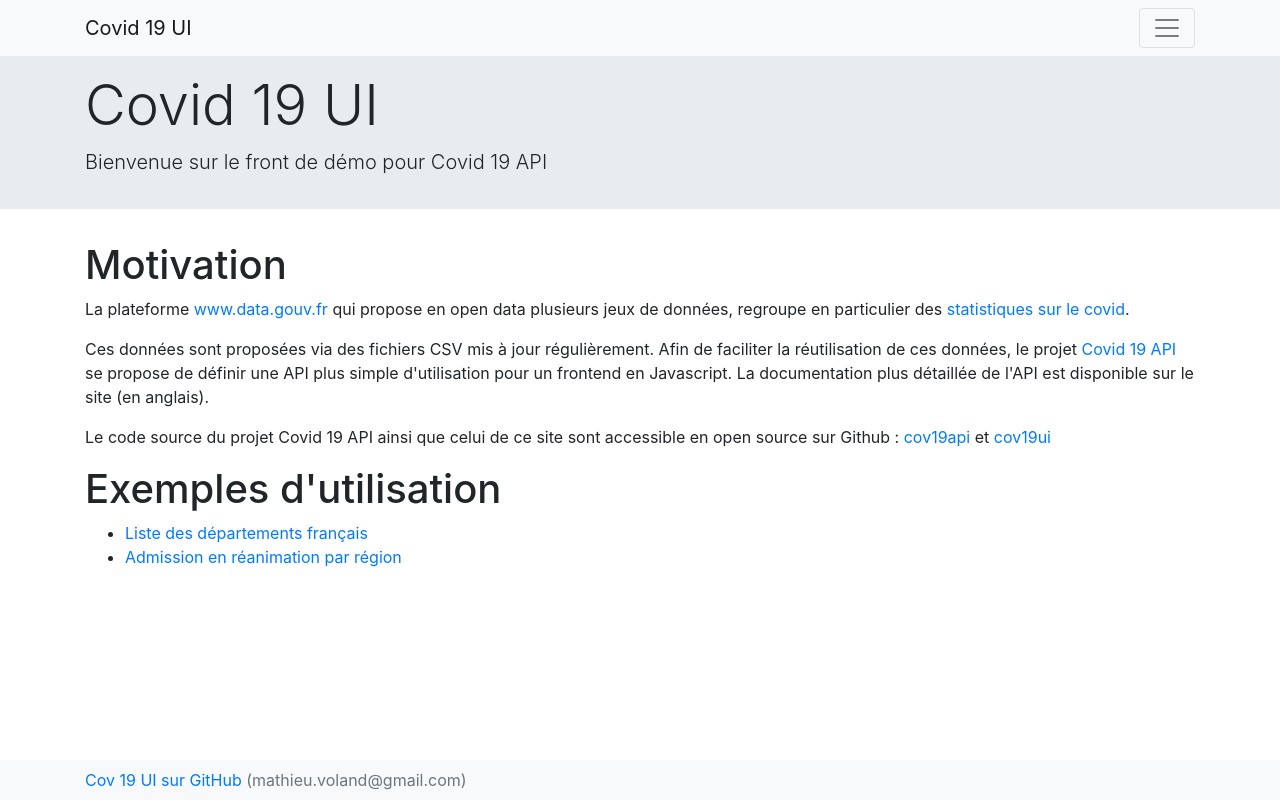
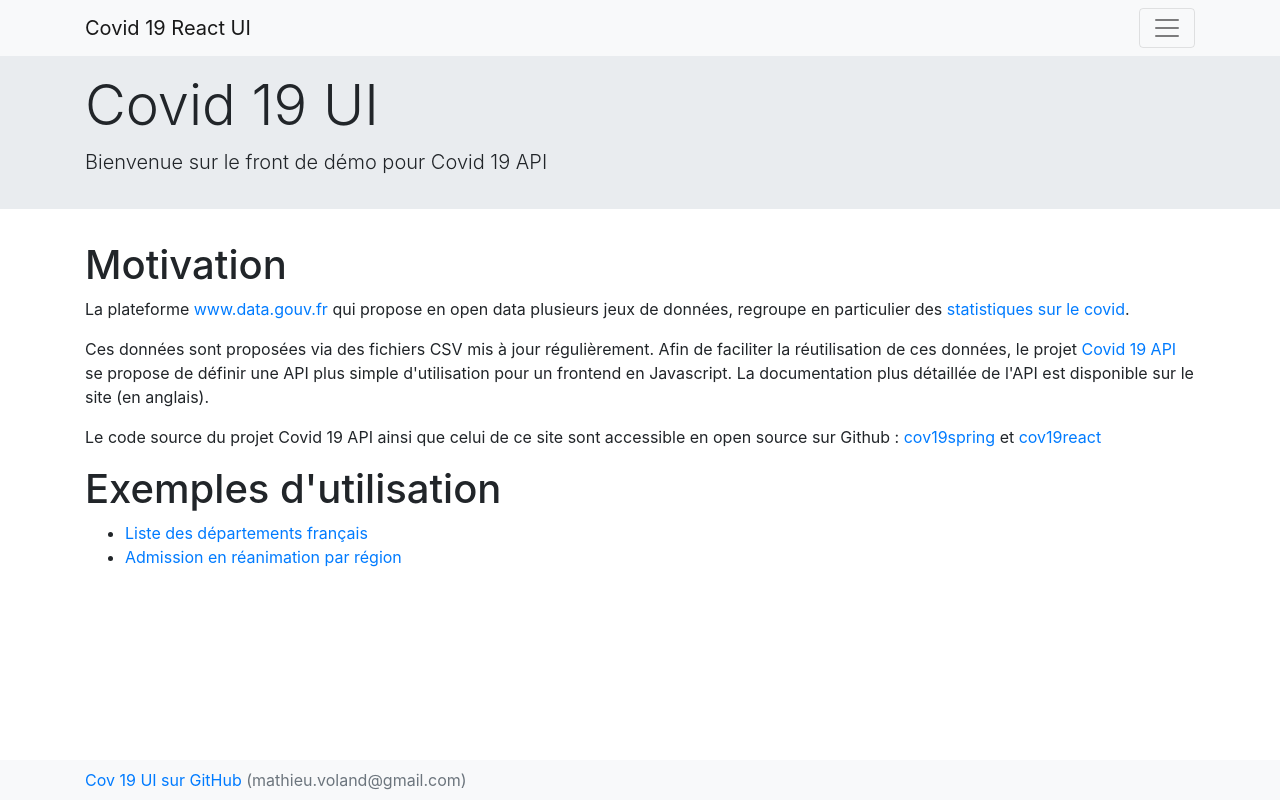
Before and after one commit to alicevoland/cov19react, a React (Create React App) app: page / in a window 1280 px wide. Built offline with nearby package versions, Linux system fonts and the light colour scheme; no server answers.

Commit message:
Update names : cov19react & cov19spring

```diff
--- a/package.json
+++ b/package.json
@@ -1,5 +1,5 @@
 {
-  "name": "cov19ui",
+  "name": "cov19react",
   "version": "0.1.0",
   "private": true,
   "dependencies": {
--- a/src/component/common/Footer.jsx
+++ b/src/component/common/Footer.jsx
@@ -2,7 +2,7 @@ function Footer(props) {
     return (
         <footer className={"bg-light py-2"}>
             <div className={"container"}>
-                <span className="text-muted"> <a href="https://github.com/mvoland/cov19ui">Cov 19 UI sur GitHub</a> (mathieu.voland@gmail.com)</span>
+                <span className="text-muted"> <a href="https://github.com/mvoland/cov19react">Cov 19 UI sur GitHub</a> (mathieu.voland@gmail.com)</span>
             </div>
         </footer>
     )
--- a/src/component/common/Navbar.jsx
+++ b/src/component/common/Navbar.jsx
@@ -10,7 +10,7 @@ function Navbar(props) {
     return (
         <nav className="navbar navbar-light bg-light">
             <div className="container">
-                <a className="navbar-brand" href="/"> Covid 19 UI </a>
+                <a className="navbar-brand" href="/"> Covid 19 React UI </a>
                 <button className="navbar-toggler" type="button" data-toggle="collapse"
                         data-target="#navbarNavAltMarkup" aria-controls="navbarNavAltMarkup" aria-expanded="false"
                         aria-label="Toggle navigation">
--- a/src/page/Home.jsx
+++ b/src/page/Home.jsx
@@ -26,7 +26,7 @@ function Home() {
                 </p>
                 <p>
                     Ces données sont proposées via des fichiers CSV mis à jour régulièrement. Afin de faciliter la
-                    réutilisation de ces données, le projet <A to={"https://cov19api.herokuapp.com"}>Covid 19
+                    réutilisation de ces données, le projet <A to={"https://cov19spring.herokuapp.com"}>Covid 19
                     API</A> se propose de
                     définir une API plus simple d'utilisation
                     pour un frontend en Javascript. La documentation plus détaillée de l'API est disponible sur le site
@@ -35,8 +35,8 @@ function Home() {
                 <p>
                     Le code source du projet Covid 19 API ainsi que celui de ce site sont accessible en open source sur
                     Github :
-                    <A to={"https://github.com/mvoland/cov19api"}> cov19api </A> et
-                    <A to={"https://github.com/mvoland/cov19ui"}> cov19ui </A>
+                    <A to={"https://github.com/mvoland/cov19spring"}> cov19spring </A> et
+                    <A to={"https://github.com/mvoland/cov19react"}> cov19react </A>
                 </p>
 
                 <h1>Exemples d'utilisation</h1>
```
Also changed, not shown: 1 other file (tests, documents, lock files or other folders).
